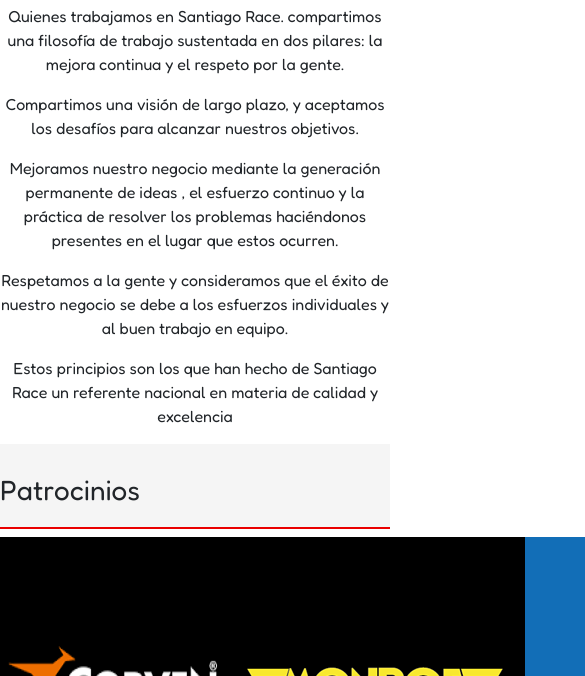
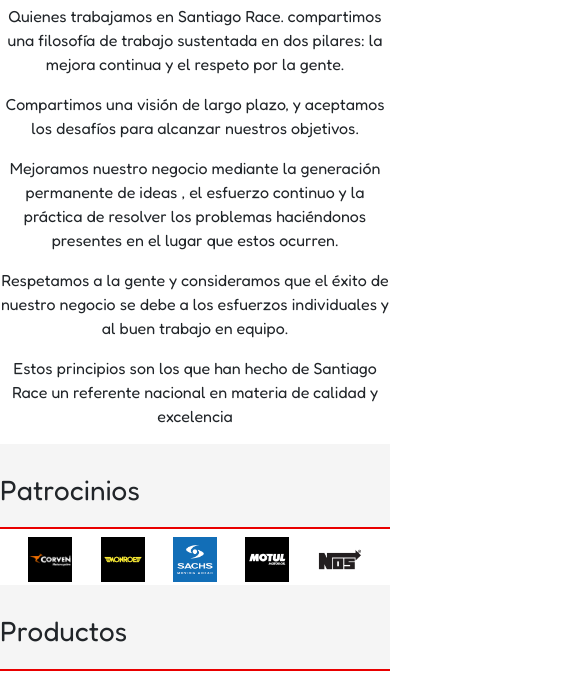
Before and after one commit to santihossein/proyecto-coder-web, a website: page index.html in a window 390 px wide. Shown: the part 378-1054 px from the top of the page, 585 px wide, since content can reach past the window. Drawn offline with nearby package versions, Linux system fonts and the light colour scheme.

Commit message:
ultima-entrega-sass-boot

```diff
--- a/sass/base/_proyecto.scss
+++ b/sass/base/_proyecto.scss
@@ -74,7 +74,7 @@
 .sponsors {
     margin: 0;
     display: flex;
-    height: 20%;
+    height: 6em;
     justify-content:space-around;
     padding-bottom: 1%;
 }
@@ -203,7 +203,7 @@
     .sponsors {
         margin: 0;
         display: flex;
-        height: 1%;
+        height: 3em;
         justify-content:space-evenly;
     }
 
```
Also changed, not shown: css/main.css.
